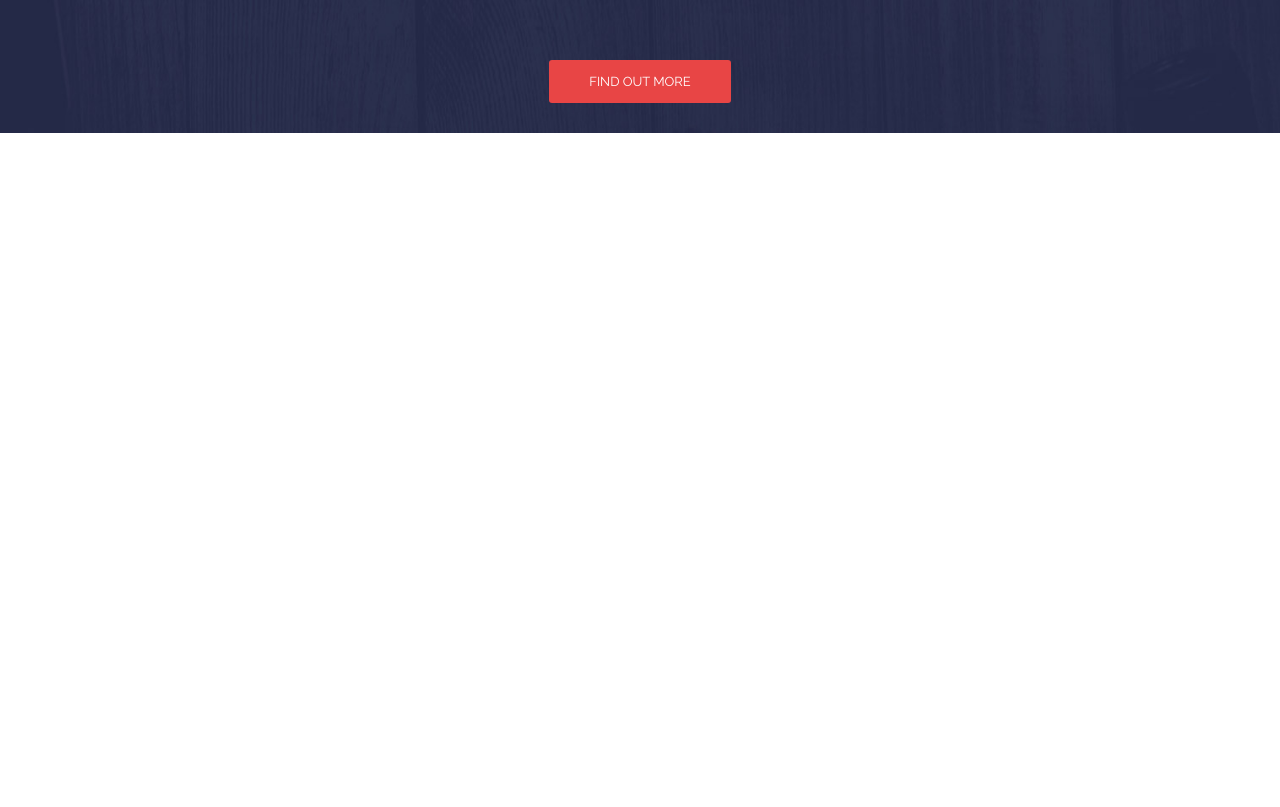
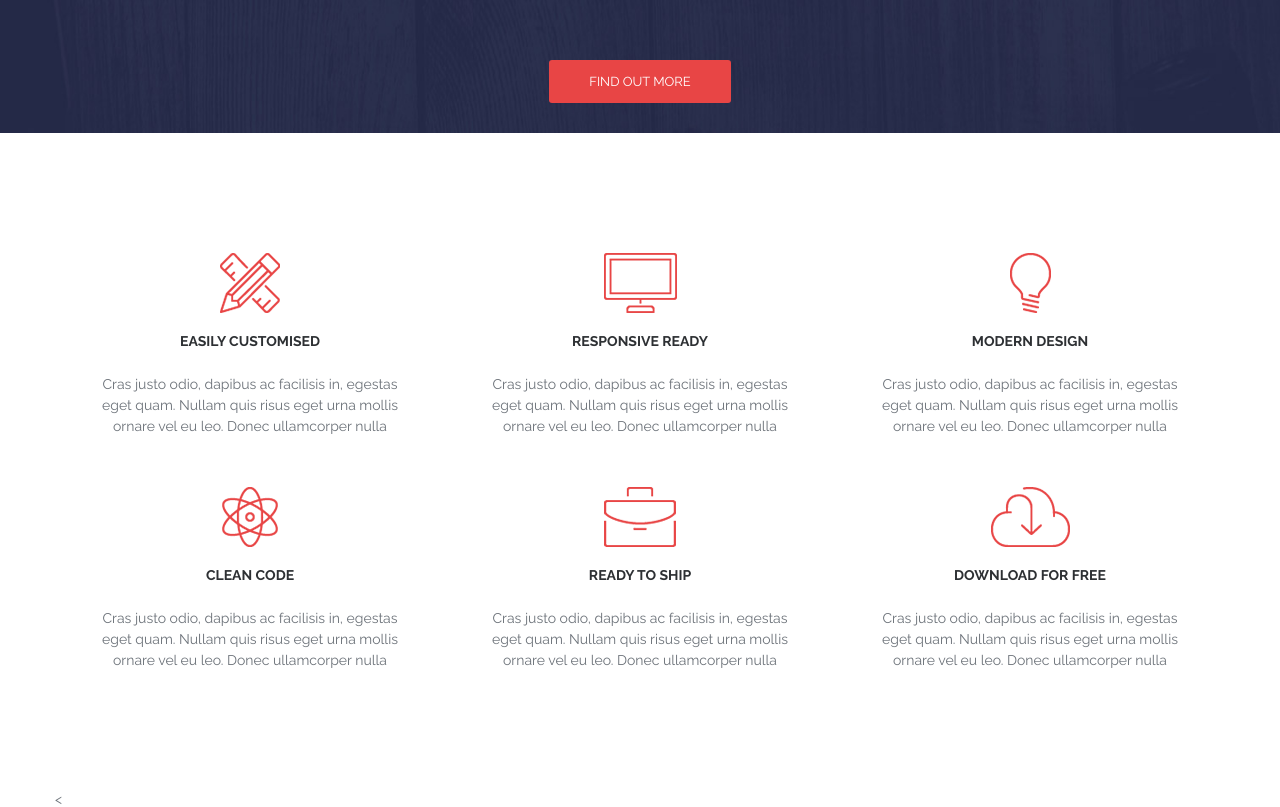
Before and after one commit to rxPaul/ActiveBox, a plain HTML site: page index.html in a window 1280 px wide. Shown: the part 500-1307 px from the top of the page. Before the commit the page ends 800 px from the top, so only its background shows below. Drawn offline with nearby package versions, Linux system fonts and the light colour scheme.

Commit message:
Added feateresblock

```diff
--- a/css/style.css
+++ b/css/style.css
@@ -4,6 +4,7 @@ body {
 	color: #6c7279;
 	background-color: #fff;
 	margin: 0;
+	-webkit-font-smoothing: antialiased;
 }
 
 *,
@@ -128,6 +129,7 @@ p {
 	padding: 14px 40px;
 	border-radius: 3px;
 	margin-top: 77px;
+	transition: background .2s linear;
 
 }
 
@@ -136,3 +138,48 @@ p {
 	background-color: #e84545;
 
 }
+
+.btn--red:hover {
+	background-color: #d12727;
+}
+
+/*Features=======================================*/
+
+.features {
+	display: flex;
+	flex-wrap: wrap;
+	margin: 95px 0;
+	justify-content: space-between;
+	/*text-align: center;*/
+	font-size: 14px;
+	color: #2d3033;
+}
+
+.features_item {
+	width: 33.333333%;
+	/*margin-left: 95px;*/
+	text-align: center;
+	padding: 0 40px;
+	margin: 25px 0;
+}
+.features_item:first-child {
+	margin-left: 0;
+}
+
+.features_icon {
+	display: block;
+	margin: 0 auto;
+	margin-bottom: 20px;
+}
+
+.features_title {
+	margin-bottom: 25px;
+	text-transform: uppercase;
+	font-weight: bold;
+}
+
+.features_text {
+	font-weight: regular;
+	line-height: 1.5em;
+	color: #6c7279;
+}
--- a/index.html
+++ b/index.html
@@ -59,12 +59,67 @@
 			</div>
 		</div>
 	</header>
-	<section class="content">
-		<div class="container">
-			<div class="go"></div>
-		<div class="min"></div>
-		</div>
-	</section>
+
+	<!-- Features -->
+
+	<div class="container">
+		<div class="features">
+			<div class="features_item">
+				<img src="img/feature1.png" class="features_icon" alt="">
+				<h4 class="features_title">
+					Easily Customised
+				</h4>
+				<div class="features_text">
+					Cras justo odio, dapibus ac facilisis in, egestas eget quam. Nullam quis risus eget urna mollis ornare vel eu leo. Donec ullamcorper nulla
+				</div>
+			</div>
+			<div class="features_item">
+				<img src="img/feature2.png" class="features_icon" alt="">
+				<h4 class="features_title">
+					Responsive REady
+				</h4>
+				<div class="features_text">
+					Cras justo odio, dapibus ac facilisis in, egestas eget quam. Nullam quis risus eget urna mollis ornare vel eu leo. Donec ullamcorper nulla
+				</div>
+			</div>
+			<div class="features_item">
+				<img src="img/feature3.png" class="features_icon" alt="">
+				<h4 class="features_title">
+					Modern Design
+				</h4>
+				<div class="features_text">
+					Cras justo odio, dapibus ac facilisis in, egestas eget quam. Nullam quis risus eget urna mollis ornare vel eu leo. Donec ullamcorper nulla
+				</div>
+			</div>
+			<div class="features_item">
+				<img src="img/feature4.png" class="features_icon" alt="">
+				<h4 class="features_title">
+					Clean Code
+				</h4>
+				<div class="features_text">
+					Cras justo odio, dapibus ac facilisis in, egestas eget quam. Nullam quis risus eget urna mollis ornare vel eu leo. Donec ullamcorper nulla
+				</div>
+			</div>
+			<div class="features_item">
+				<img src="img/feature5.png" class="features_icon" alt="">
+				<h4 class="features_title">
+					Ready to Ship
+				</h4>
+				<div class="features_text">
+					Cras justo odio, dapibus ac facilisis in, egestas eget quam. Nullam quis risus eget urna mollis ornare vel eu leo. Donec ullamcorper nulla
+				</div>
+			</div>
+			<div class="features_item">
+				<img src="img/feature6.png" class="features_icon" alt="">
+				<h4 class="features_title">
+					Download for Free
+				</h4>
+				<div class="features_text">
+					Cras justo odio, dapibus ac facilisis in, egestas eget quam. Nullam quis risus eget urna mollis ornare vel eu leo. Donec ullamcorper nulla
+				</div>
+			</div>
+		</div> <<!--Features!-->
+	</div>
 	<footer>
 
 	</footer>
```
Also changed, not shown: img/feature1.png (added), img/feature2.png (added), img/feature3.png (added), img/feature4.png (added), img/feature5.png (added), img/feature6.png (added).
